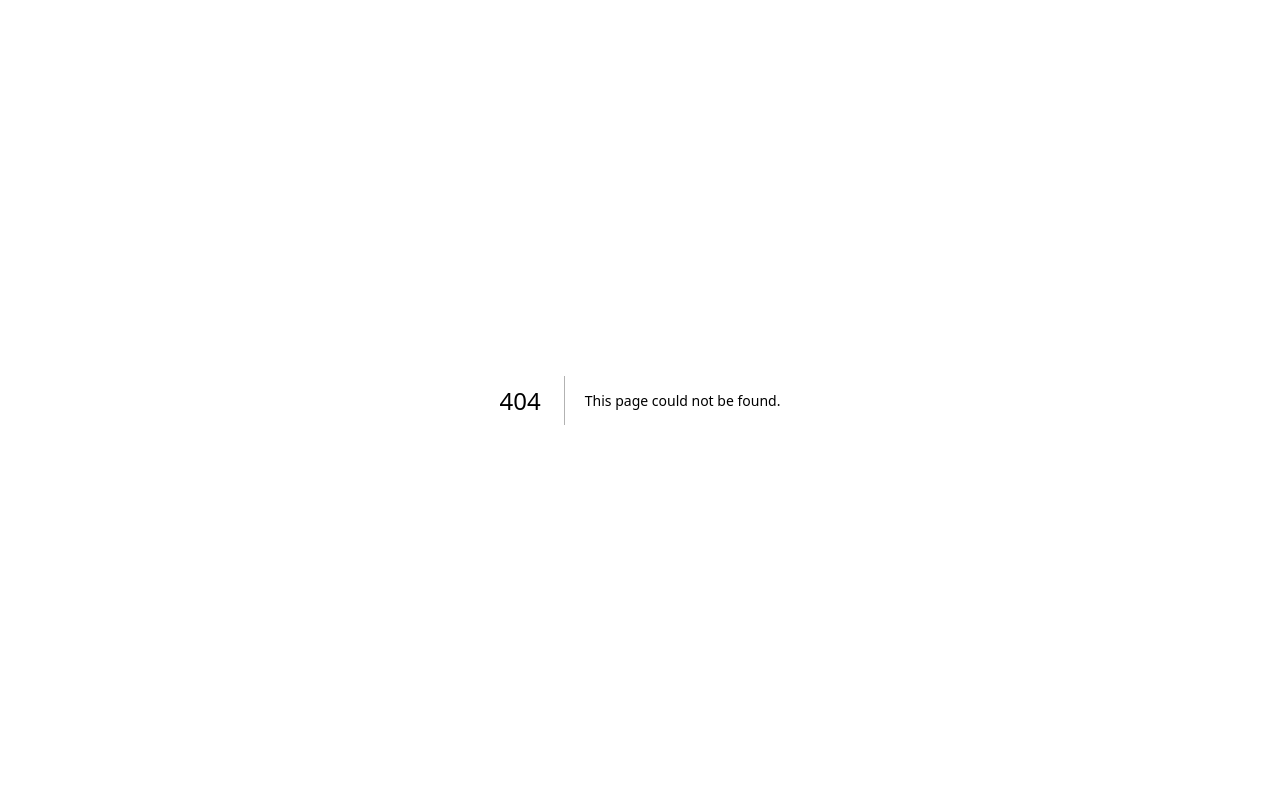
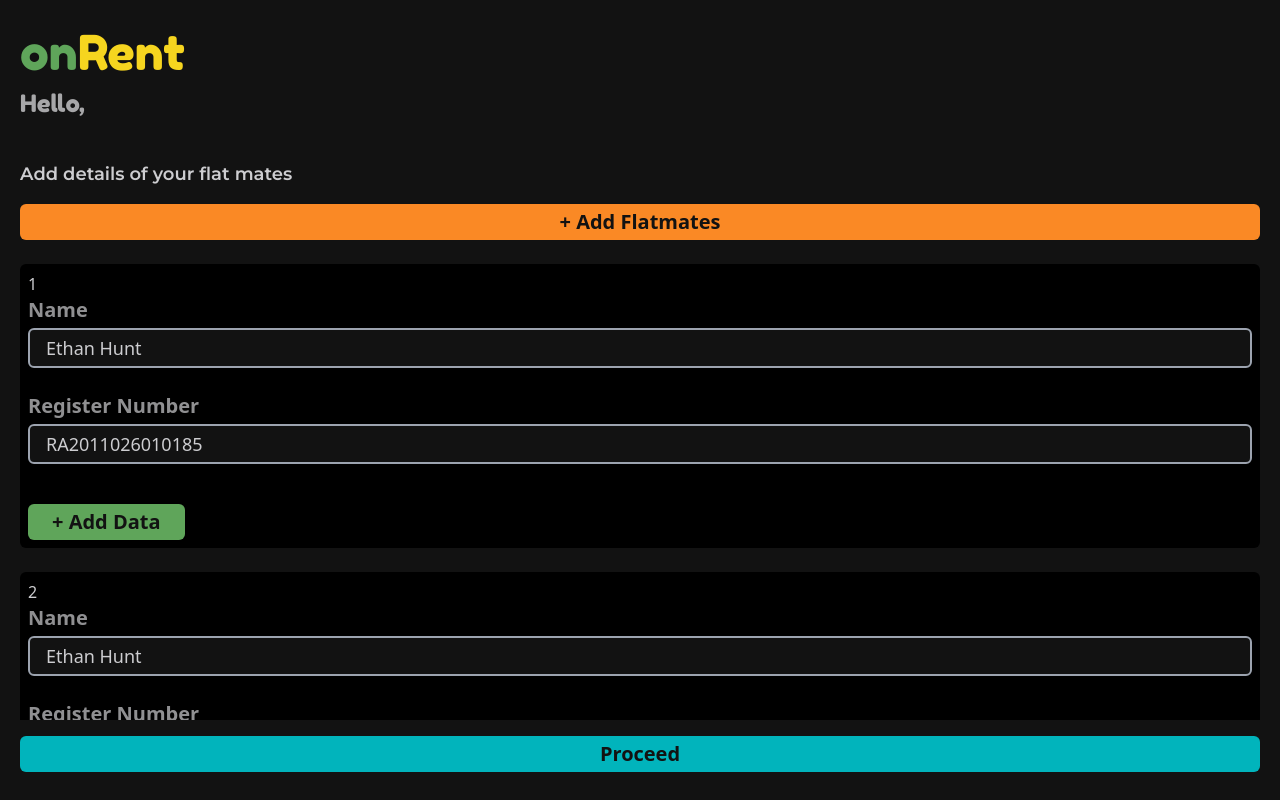
Before and after one commit to whiletrueee/onRent, a Next.js app in the folder client/: page /details in a window 1280 px wide. Before the commit this address had no page. Built offline with nearby package versions, Linux system fonts and the light colour scheme.

Commit message:
column selector

```diff
--- /dev/null
+++ b/client/src/components/dropDownSelect.tsx
@@ -0,0 +1,36 @@
+import { Field } from "formik";
+
+function DropdownSelect({
+  label,
+  name,
+  options,
+}: {
+  label: string;
+  name: string;
+  options: {
+    value: string;
+    label: string;
+  }[];
+}) {
+  return (
+    <div>
+      <label className="text-xl font-semibold text-mywhite/70" htmlFor={name}>
+        {label}
+      </label>
+      <Field
+        as="select"
+        id={name}
+        name={name}
+        className="w-full px-4 py-1 text-lg font-medium border-2 border-gray-400 rounded-md outline-none text-mywhite bg-myblack"
+      >
+        {options.map((option) => (
+          <option key={option.value} value={option.value} className="">
+            {option.label}
+          </option>
+        ))}
+      </Field>
+    </div>
+  );
+}
+
+export default DropdownSelect;
--- /dev/null
+++ b/client/src/components/flatData.tsx
@@ -0,0 +1,56 @@
+import { useRole } from "@/context/rolte";
+import { Formik } from "formik";
+import * as Yup from "yup";
+import DropdownSelect from "./dropDownSelect";
+import InputField from "./inputField";
+
+function FlatData() {
+  const options = [
+    { value: "non-furnished", label: "non-furnished" },
+    { value: "semi-furnished", label: "semi-furnished" },
+    { value: "fully-furnished", label: "fully-furnished" },
+  ];
+  return (
+    <section className="flex-col justify-start gap-2 mt-6">
+      <Formik
+        initialValues={{
+          bhk: 3,
+          bathrooms: 2,
+          furnished: "",
+          availablity: false,
+        }}
+        validationSchema={Yup.object({
+          bhk: Yup.number().required(),
+          bathrooms: Yup.number().required(),
+          furnished: Yup.string().required(),
+          availablity: Yup.boolean().required(),
+        })}
+        onSubmit={(values) => {}}
+      >
+        {(formik) => (
+          <form
+            className="flex flex-col justify-start gap-2"
+            onSubmit={formik.handleSubmit}
+          >
+            <InputField name="bhk" label="BHK" type="number" placeholder="3" />
+            <InputField
+              name="bathrooms"
+              label="Bathrooms"
+              type="number"
+              placeholder="2"
+            />
+            <DropdownSelect label="Select Furnish Type" name="dropdown" options={options} />
+            <button
+              type="submit"
+              className="px-6 py-1 mt-4 text-xl font-bold rounded-md text-myblack bg-mygreen"
+            >
+              + Add Data
+            </button>
+          </form>
+        )}
+      </Formik>
+    </section>
+  );
+}
+
+export default FlatData;
--- /dev/null
+++ b/client/src/components/flatmates.tsx
@@ -0,0 +1,53 @@
+import { useRole } from "@/context/rolte";
+import { Formik } from "formik";
+import * as Yup from "yup";
+import InputField from "./inputField";
+
+function FlatMates({ id }: { id: number }) {
+  return (
+    <section className="flex-col justify-start gap-2 mt-6">
+      <Formik
+        initialValues={{
+          name: "Ethan Hunt",
+          register: "RA2011026010185",
+        }}
+        validationSchema={Yup.object({
+          name: Yup.string().required(),
+          register: Yup.string().required(),
+        })}
+        onSubmit={(values) => {}}
+      >
+        {(formik) => (
+          <form
+            className="flex flex-col justify-start gap-2"
+            onSubmit={formik.handleSubmit}
+          >
+            <div className="p-2 bg-black rounded-md ">
+              <span className="text-mywhite">{id+1}</span>
+              <InputField
+                name="name"
+                label="Name"
+                type="text"
+                placeholder="Enter Name"
+              />
+              <InputField
+                name="register"
+                label="Register Number"
+                type="text"
+                placeholder="RA20110260101000"
+              />
+              <button
+                type="submit"
+                className="px-6 py-1 mt-4 text-xl font-bold rounded-md text-myblack bg-mygreen"
+              >
+                + Add Data
+              </button>
+            </div>
+          </form>
+        )}
+      </Formik>
+    </section>
+  );
+}
+
+export default FlatMates;
--- /dev/null
+++ b/client/src/context/rolte.tsx
@@ -0,0 +1,60 @@
+import React, { createContext, ReactNode, useContext, useState } from "react";
+
+interface RoleContextType {
+  role: string | undefined;
+  setRole: (role: string) => void;
+  roleData: roleDataType | undefined;
+  setRoleData: (roleData: roleDataType) => void;
+  flatMateData: flatMateDataType | undefined;
+  setFlatMateData: (flatMateData: flatMateDataType) => void;
+}
+
+interface RoleProviderProps {
+  children: ReactNode;
+}
+
+interface roleDataType {
+  name: string;
+  register: string;
+  email: string;
+  password: string;
+}
+
+interface flatMateDataType {
+  name: string;
+  register: string;
+}[];
+
+const RoleContext = createContext<RoleContextType>({
+  role: undefined,
+  setRole: () => {},
+  roleData: undefined,
+  setRoleData: () => {},
+  flatMateData: undefined,
+  setFlatMateData: () => {},
+});
+
+export const RoleProvider: React.FC<RoleProviderProps> = ({ children }) => {
+  const [role, setRole] = useState<string | undefined>(undefined);
+  const [roleData, setRoleData] = useState<roleDataType | undefined>(undefined);
+  const [flatMateData, setFlatMateData] = useState<
+    flatMateDataType | undefined
+  >(undefined);
+
+  return (
+    <RoleContext.Provider
+      value={{
+        role,
+        setRole,
+        roleData,
+        setRoleData,
+        flatMateData,
+        setFlatMateData,
+      }}
+    >
+      {children}
+    </RoleContext.Provider>
+  );
+};
+
+export const useRole = () => useContext(RoleContext);
--- a/client/src/pages/_app.tsx
+++ b/client/src/pages/_app.tsx
@@ -1,6 +1,11 @@
-import '@/styles/globals.css'
-import type { AppProps } from 'next/app'
+import { RoleProvider } from "@/context/rolte";
+import "@/styles/globals.css";
+import type { AppProps } from "next/app";
 
 export default function App({ Component, pageProps }: AppProps) {
-  return <Component {...pageProps} />
+  return (
+    <RoleProvider>
+      <Component {...pageProps} />
+    </RoleProvider>
+  );
 }
--- a/client/src/pages/auth/register.tsx
+++ b/client/src/pages/auth/register.tsx
@@ -1,4 +1,5 @@
 import InputField from "@/components/inputField";
+import { useRole } from "@/context/rolte";
 import { ErrorMessage, Field, Formik } from "formik";
 import { useRouter } from "next/router";
 import { useState } from "react";
@@ -8,7 +9,8 @@ function Register() {
   const router = useRouter();
   const [tenent, setTenent] = useState(false);
   const [flatSeeker, setFlatSeeker] = useState(false);
-  const [role, setRole] = useState(false);
+  const [rolee, setRolee] = useState(false);
+  const { setRole, setRoleData } = useRole();
 
   return (
     <main className="flex flex-col justify-start h-screen px-10 bg-myblack py-7">
@@ -17,13 +19,13 @@ function Register() {
           <span className=" text-mygreen">on</span>
           <span className=" text-myyellow">Rent</span>
         </div>
-        {role && (
+        {rolee && (
           <div
             className="text-base text-mywhite/60"
             onClick={() => {
               setTenent(false);
               setFlatSeeker(false);
-              setRole(false);
+              setRolee(false);
             }}
           >
             &lt; change role
@@ -35,16 +37,16 @@ function Register() {
         <h1 className="text-4xl font-bold text-mywhite">
           Register{" "}
           <span className="text-xl text-purple-400">
-            as{role ? (tenent ? " Tenent" : " Flat Seeker") : null}
+            as{rolee ? (tenent ? " Tenent" : " Flat Seeker") : null}
           </span>
         </h1>
-        {!role && (
+        {!rolee && (
           <main className="flex justify-around mt-10">
             <button
               className="px-4 py-2 text-xl font-bold rounded-md text-myblack bg-myorange"
               onClick={() => {
                 setTenent(true);
-                setRole(true);
+                setRolee(true);
               }}
             >
               Tenent
@@ -53,28 +55,39 @@ function Register() {
               className="px-4 py-2 text-xl font-bold rounded-md text-myblack bg-mypink"
               onClick={() => {
                 setFlatSeeker(true);
-                setRole(true);
+                setRolee(true);
               }}
             >
               Flat Seeker
             </button>
           </main>
         )}
-        {role && (
+        {rolee && (
           <section className="flex-col justify-start gap-2 mt-6">
             <Formik
               initialValues={{
-                email: "",
-                password: "",
+                name: "Ethan Hunt",
+                register: "RA2011026010185",
+                email: "hs3477@srmist.edu.in",
+                password: "Shibu3477@",
               }}
               validationSchema={Yup.object({
+                name: Yup.string().required(),
+                register: Yup.string().required(),
                 email: Yup.string().email().required("Please enter email"),
                 password: Yup.string()
                   .required("Please enter password")
                   .min(8, "Password should be at least 8 characters"),
               })}
               onSubmit={(values) => {
-                console.log(values);
+                setRoleData(values);
+                if (tenent) {
+                  setRole("Tenent");
+                }
+                if (flatSeeker) {
+                  setRole("Flat Seeker");
+                }
+                router.push("/details");
               }}
             >
               {(formik) => (
@@ -116,6 +129,8 @@ function Register() {
                 </form>
               )}
             </Formik>
+          </section>
+        )}
         <p className="mt-4 font-medium text-mywhite ">
           Already have an account ?{" "}
           <span
@@ -127,8 +142,6 @@ function Register() {
             Login Now !
           </span>
         </p>
-          </section>
-        )}
       </div>
     </main>
   );
--- /dev/null
+++ b/client/src/pages/details.tsx
@@ -0,0 +1,56 @@
+import FlatMates from "@/components/flatmates";
+import { useRole } from "@/context/rolte";
+import { useRouter } from "next/router";
+import { useEffect, useState } from "react";
+
+function Details() {
+  const router = useRouter();
+  const { roleData } = useRole();
+  const [flatMateCount, setFlatMateList] = useState([1]);
+  const [count, setCount] = useState(1);
+
+  useEffect(() => {
+    setFlatMateList([...flatMateCount, count]);
+  }, [count]);
+
+  return (
+    <main className="flex flex-col justify-start h-screen px-5 bg-myblack py-7">
+      <h1 className="text-5xl font-title">
+        <div className="w-fit" onClick={() => router.push("/")}>
+          <span className=" text-mygreen">on</span>
+          <span className=" text-myyellow">Rent</span>
+        </div>
+        <div className="mt-3 text-2xl font-medium">
+          <span className=" text-mywhite/80">Hello, </span>
+          <span className=" text-mywhite">{roleData?.name}</span>
+        </div>
+      </h1>
+      <div className="mt-10 text-lg font-semibold text-mywhite font-content">
+        Add details of your flat mates
+      </div>
+      <button
+        onClick={() => {
+          setCount((prev) => prev + 1);
+        }}
+        className="px-6 py-1 mt-4 text-xl font-bold rounded-md text-myblack bg-myorange"
+      >
+        + Add Flatmates
+      </button>
+      <div className="overflow-y-scroll ">
+        {flatMateCount.map((item, i) => {
+          return <FlatMates id={i} key={item} />;
+        })}
+      </div>
+      <button
+        onClick={() => {
+          router.push("/flatDetails");
+        }}
+        className="px-6 py-1 mt-4 text-xl font-bold rounded-md text-myblack bg-myblue"
+      >
+        Proceed
+      </button>
+    </main>
+  );
+}
+
+export default Details;
--- /dev/null
+++ b/client/src/pages/flatDetails.tsx
@@ -0,0 +1,36 @@
+import FlatData from "@/components/flatData";
+import { useRole } from "@/context/rolte";
+import { useRouter } from "next/router";
+
+function FlatDetails() {
+  const router = useRouter();
+  const { roleData } = useRole();
+  return (
+    <main className="flex flex-col justify-start h-screen px-5 bg-myblack py-7">
+      <h1 className="text-5xl font-title">
+        <div className="w-fit" onClick={() => router.push("/")}>
+          <span className=" text-mygreen">on</span>
+          <span className=" text-myyellow">Rent</span>
+        </div>
+        <div className="mt-3 text-2xl font-medium">
+          <span className=" text-mywhite/80">Hello, </span>
+          <span className=" text-mywhite">{roleData?.name}</span>
+        </div>
+      </h1>
+      <div className="mt-10 text-lg font-semibold text-mywhite font-content">
+        Add details of your flat
+      </div>
+      <FlatData />
+      <button
+        onClick={() => {
+          router.push("/flatDetails");
+        }}
+        className="px-6 py-1 mt-4 text-xl font-bold rounded-md text-myblack bg-myblue"
+      >
+        Proceed
+      </button>
+    </main>
+  );
+}
+
+export default FlatDetails;
```
Lines whose indentation alone changed are shown as unchanged.
